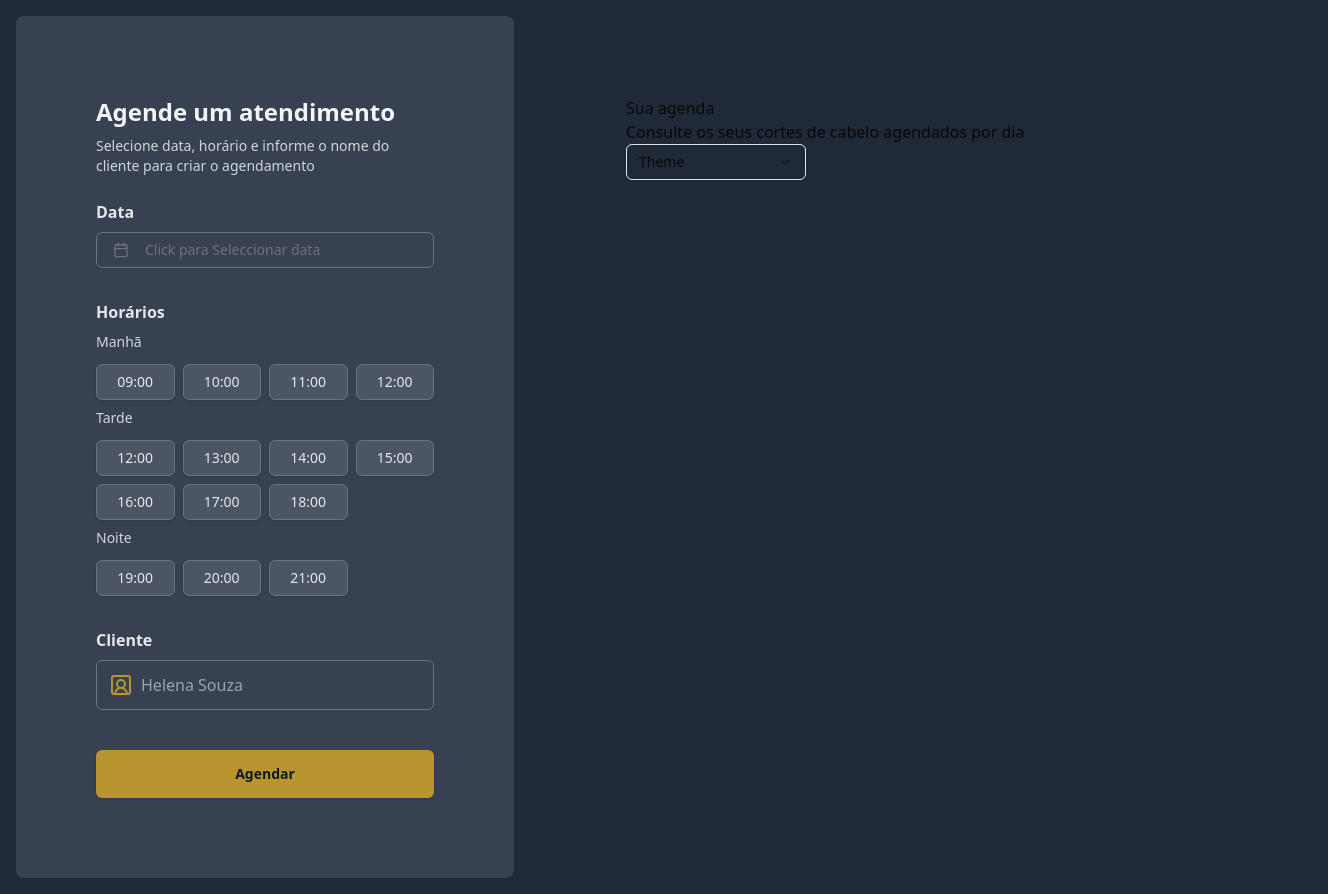
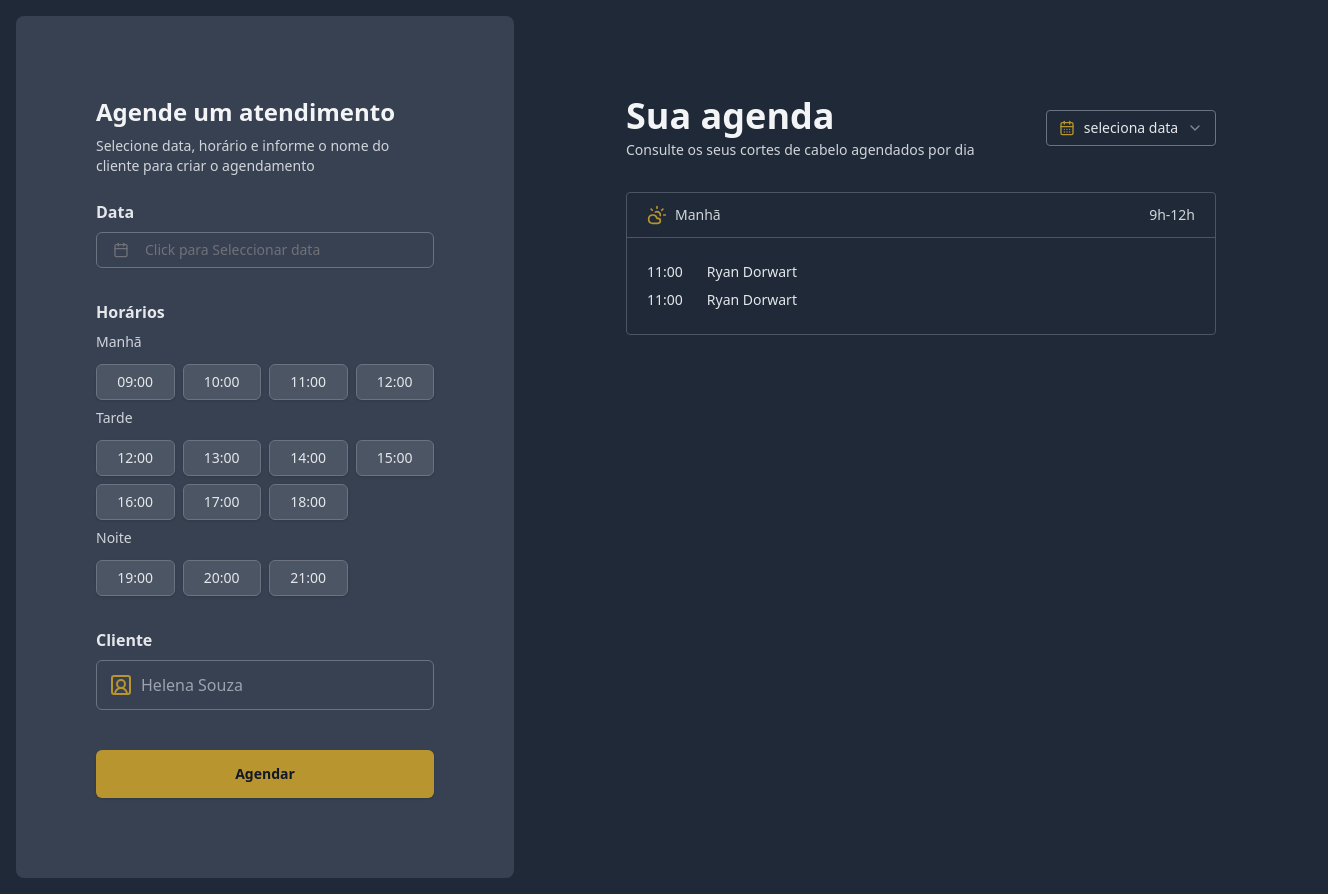
Before and after one commit to cesar7722a/Plataforma-de-agendamento, a React (Vite) app: page / in a window 1280 px wide. Shown: the whole page, 1328 px wide, since content can reach past the window. Built offline with nearby package versions, Linux system fonts and the light colour scheme.

Commit message:
feat:estilizando card sua agenda

```diff
--- a/src/App.tsx
+++ b/src/App.tsx
@@ -2,7 +2,7 @@ import { DatePickerDemo } from "./components/date-picker-demo";
 import { CardTimeManha } from "./components/card-time-manha";
 import { CardTimeTarde } from "./components/card-time-tarde";
 import { CardTimeNoite } from "./components/card-time-noite";
-import { SquareUserRound } from "lucide-react";
+import { CalendarDays, CloudSun, SquareUserRound } from "lucide-react";
 import { Button } from "./components/ui/button";
 import {
   Select,
@@ -61,22 +61,46 @@ export function App() {
           </div>
         </div>
       </div>
-      <div className="py-20 px-28 space-y-2">
-        <div>
-          <span>
-            <h1>Sua agenda</h1>
-            <h2>Consulte os seus cortes de cabelo agendados por dia</h2>
+      <div className="py-20 px-28 space-y-8">
+        <div className="flex w-[590px] justify-between gap-4 items-center">
+          <span className="space-y-1 flex-1">
+            <h1 className="text-4xl font-bold text-gray-100">Sua agenda</h1>
+            <h2 className="text-sm text-gray-300">
+              Consulte os seus cortes de cabelo agendados por dia
+            </h2>
           </span>
           <Select>
-            <SelectTrigger className="w-[180px]">
-              <SelectValue placeholder="Theme" />
+            <SelectTrigger className="w-[170px] flex gap-2 text-gray-200 border border-gray-500 p-3 rounded">
+              <CalendarDays className="size-4 text-[#B8952E]" />
+              <SelectValue placeholder="seleciona data" />
             </SelectTrigger>
             <SelectContent>
-              <SelectItem value="light">Light</SelectItem>
-              <SelectItem value="dark">Dark</SelectItem>
-              <SelectItem value="system">System</SelectItem>
+              <SelectItem value="1">10/11/2024</SelectItem>
+              <SelectItem value="2">12/03/2024</SelectItem>
+              <SelectItem value="3">01/12/2024</SelectItem>
             </SelectContent>
           </Select>
+        </div>
+        <div className="space-y-3 text-gray-300 text-sm">
+          <div className="rounded border border-gray-600">
+            <div className="flex justify-between px-5 py-3 items-center border border-b-gray-600 border-t-0 border-r-0 border-l-0">
+              <span className="space-x-2 flex items-center">
+                <CloudSun className="size-5 text-[#B8952E]" />
+                <h4>Manhã</h4>
+              </span>
+              <span>9h-12h</span>
+            </div>
+            <ul className="p-5">
+              <li className="py-1 space-x-6 text-gray-200 flex">
+                <span>11:00</span>
+                <h4>Ryan Dorwart</h4>
+              </li>
+              <li className="py-1 space-x-6 text-gray-200 flex">
+                <span>11:00</span>
+                <h4>Ryan Dorwart</h4>
+              </li>
+            </ul>
+          </div>
         </div>
       </div>
     </div>
```
